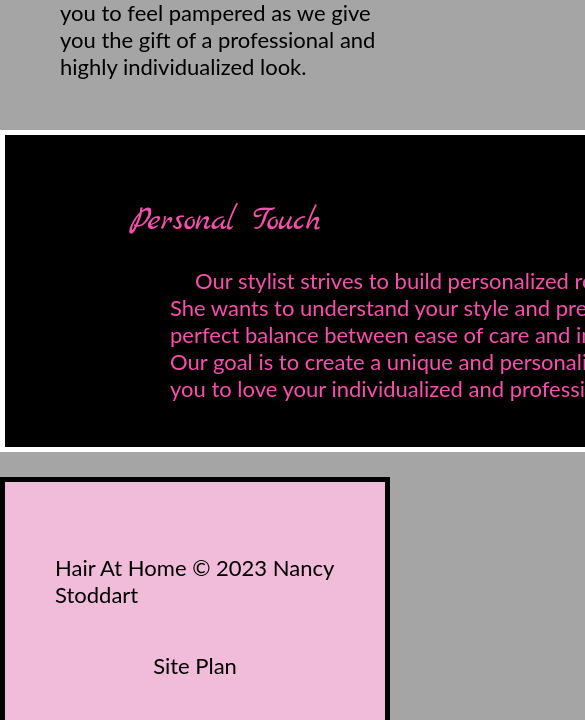
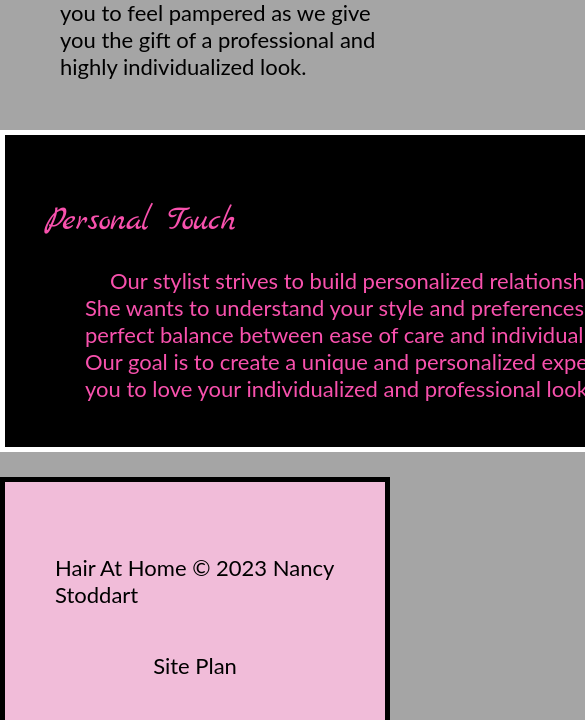
Before and after one commit to nstod2/wdd130, a plain HTML site: page hair_at_home/index.html in a window 390 px wide. Shown: the part 1086-1806 px from the top of the page, 585 px wide, since content can reach past the window. Drawn offline with Linux system fonts and the light colour scheme.

Commit message:
Media screen changes

```diff
--- a/hair_at_home/styles/style.css
+++ b/hair_at_home/styles/style.css
@@ -407,6 +407,12 @@ nav a:hover {
     .house-img, .supplies-img, .richelle-img, .mountain-img {
         display: none;
     }
+
+    .stylist-box, .info, .personal-box {
+        padding-left: 40px;
+        padding-right: 40px;
+    }
+
     footer {
         margin-top: 25px;
     }
```
